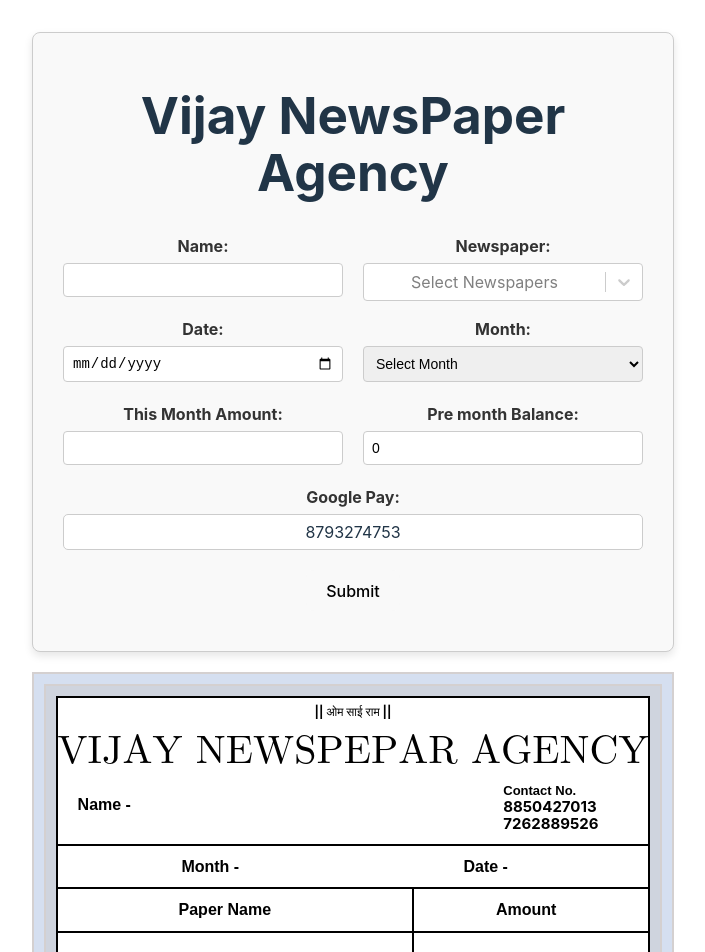
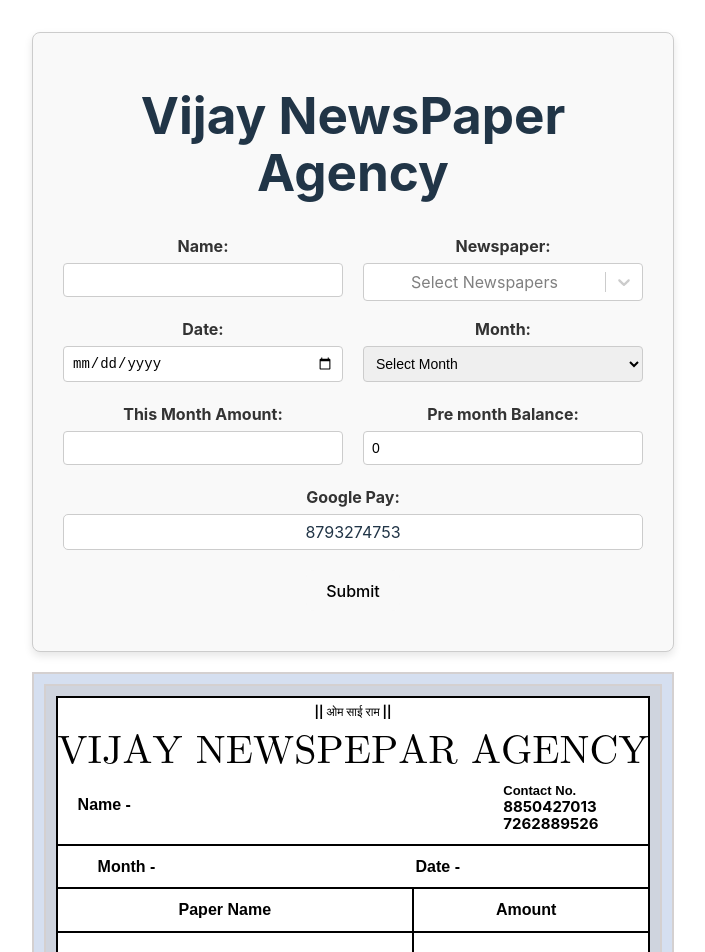
Before and after one commit to kanyabhoir/newspaper_bill, a React (Vite) app: page / in a window 1280 px wide. Shown: the top 952 px of the page, without its empty margins (287-992 px from the left). Built offline with nearby package versions, Linux system fonts and the light colour scheme.

Commit message:
month date alignment

```diff
--- a/src/components/GenerateImage.jsx
+++ b/src/components/GenerateImage.jsx
@@ -171,7 +171,7 @@ const GenerateImage = ({
                 display: "flex",
               }}
             >
-              <div style={{ width: "100%" }}>
+              <div style={{ width: "100%",textAlign:"start",paddingLeft: 20 }}>
                 <span
                   style={{
                     fontSize: 16,
@@ -184,7 +184,7 @@ const GenerateImage = ({
                   Month - {month}
                 </span>
               </div>
-              <div style={{ width: "100%" }}>
+              <div style={{ width: "100%",textAlign:"start",paddingLeft: 105 }}>
                 <span
                   style={{
                     fontSize: 16,
```
